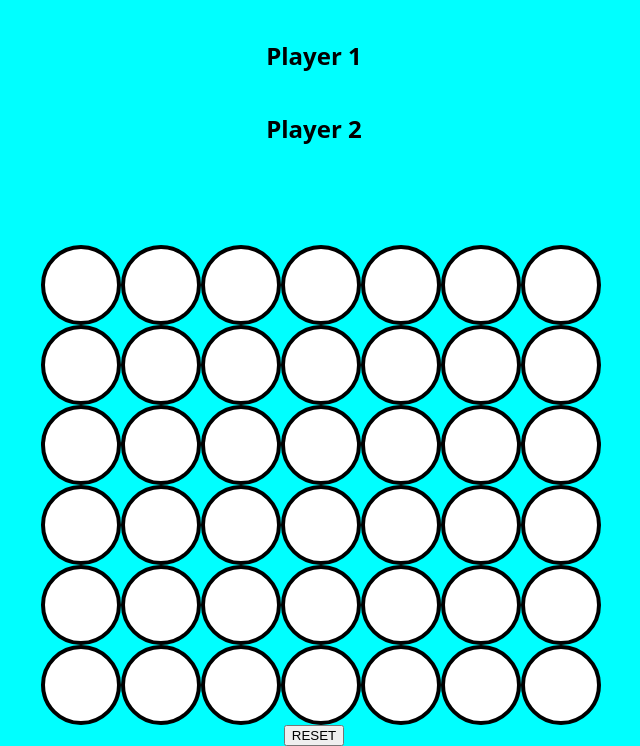
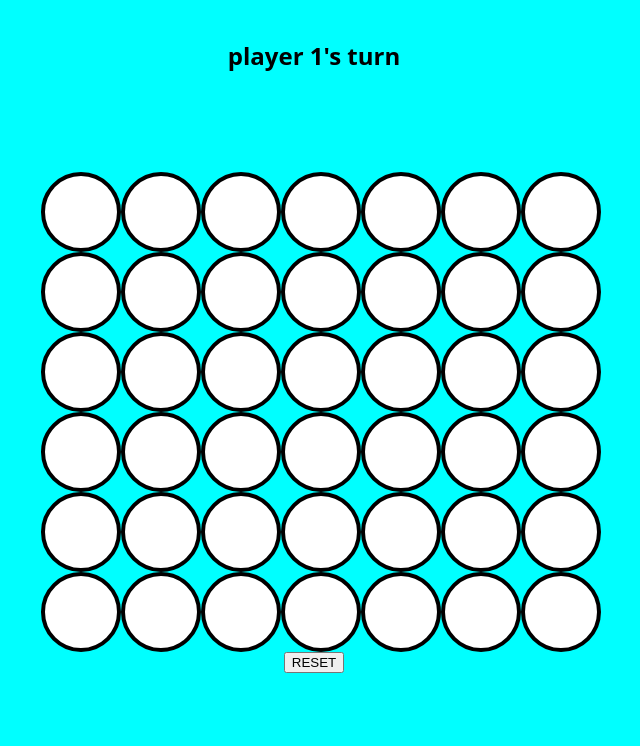
Before and after one commit to dcharr16/connect-four-proj, a plain HTML site: page index.html in a window 1280 px wide. Shown: the part 67-813 px from the top of the page, without its empty margins (326-966 px from the left). Drawn offline with Linux system fonts and the light colour scheme.

Commit message:
add winningCombos list, add init message

```diff
--- a/app.js
+++ b/app.js
@@ -1,8 +1,93 @@
 /*-------------------------------- Constants --------------------------------*/
 
 
-const columnCombos = [r1c1, r1c2, r1c3, r1c4, r1c4, r1c5, r1c6]
-// if first 2 objects = each other if 4in a row >= abs[4]
+// const winningCombos =
+//                       Rows
+//                       [0,1,2,3]
+//                       [1,2,3,4]
+//                       [2,3,4,5]
+//                       [3,4,5,6]
+
+//                       [7,8,9,10]
+//                       [8,9,10,11]
+//                       [9,10,11,12]
+//                       [10,11,12,13]
+
+//                       [14,15,16,17]
+//                       [15,16,17,18]
+//                       [16,17,18,19]
+//                       [17,18,19,20]
+
+//                       [21,22,23,24]
+//                       [22,23,24,25]
+//                       [23,24,25,26]
+//                       [24,25,26,27]
+
+//                       [28,29,30,31]
+//                       [29,30,31,32]
+//                       [30,31,32,33]
+//                       [31,32,33,34]
+
+//                       [35,36,37,38]
+//                       [36,37,38,39]
+//                       [37,38,39,40]
+//                       [38,39,40,41]
+
+//                       columns
+//                       [0, 7, 14, 21]
+//                       [7, 14, 21, 28]
+//                       [14,21,28,35]
+
+//                       [1, 8, 15, 22]
+//                       [8, 15, 22, 29]
+//                       [15, 22, 29, 36]
+
+//                       [2, 9, 16, 23]
+//                       [9, 16, 23, 30]
+//                       [16,23,30,37]
+
+//                       [3, 10, 17, 24]
+//                       [10, 17, 24, 31]
+//                       [17,24,31,38]
+
+//                       [4, 11, 18, 25]
+//                       [11,18,25,32]
+//                       [18,25,32,39]
+
+//                       [5, 12, 19, 26]
+//                       [12,19,26,33]
+//                       [19,26,33,40]
+
+//                       [6, 13, 20, 27]
+//                       [13,20,27,34]
+//                       [20,27,34,41]
+
+//                        diagnals
+//                        [0,8,16,24]
+//                        [8,16,24,32]
+//                        [16,24,32,40]
+//
+//                        [1,9,17,25]
+//                        [9,17,25,33]
+//                        [17,25,33,41]
+
+//                        [2,10,18,26]
+//                        [10,18,26,34]
+
+//                        [3,11,19,27]
+//                        [3,9,15,21]
+
+//                        [4,10,16,22]
+//                        [10,16,22,28]
+
+//                        [5,11,17,23]
+//                        [11,17,23,29]
+//                        [17,23,29,35]
+
+//                        [6, 12, 18, 24]
+//                        [12, 18, 24, 30]
+//                        [18, 24, 30, 36]
+
 
 
 
@@ -18,6 +103,7 @@ playerTurn = 1
 
 
 /*------------------------ Cached Element References ------------------------*/
+const messageEl = document.getElementById("message")
 
 const columnSelect = document.querySelectorAll(".top-square")
 
@@ -47,6 +133,7 @@ function init(){
 
   playerTurn = 1
   winner = null
+  messageEl.innerText = "player 1's turn"
 }
 
 function render (){
--- a/index.html
+++ b/index.html
@@ -10,8 +10,8 @@
 </head>
 <body>
   <h1>Let's Play Connect Four!</h1>
-      <h2 id =Player-1> Player 1</h2>
-      <h2 id =Player-2> Player 2</h2>
+      <h2 id ="message"></h2>
+
 
 
 
@@ -23,7 +23,7 @@
 		<div id="r0c5" class= "top-square"></div>
 		<div id="r0c6" class= "top-square"></div>
 		<div id="r0c7" class= "top-square"></div>
-    <div id="r1c1" class="circ"></div>
+    <!-- <div id="r1c1" class="circ"></div>
 		<div id="r1c2" class="circ"></div>
 		<div id="r1c3" class="circ"></div>
 		<div id="r1c4" class="circ"></div>
@@ -64,7 +64,49 @@
 		<div id="r6c4" class="circ"></div>
 		<div id="r6c5" class="circ"></div>
 		<div id="r6c6" class="circ"></div>
-		<div id="r6c7" class="circ"></div>
+		<div id="r6c7" class="circ"></div> -->
+    <div id="0" class="circ"></div>
+		<div id="1" class="circ"></div>
+		<div id="2" class="circ"></div>
+		<div id="3" class="circ"></div>
+		<div id="4" class="circ"></div>
+		<div id="5" class="circ"></div>
+		<div id="6" class="circ"></div>
+		<div id="7" class="circ"></div>
+		<div id="8" class="circ"></div>
+		<div id="9" class="circ"></div>
+		<div id="10" class="circ"></div>
+		<div id="11" class="circ"></div>
+		<div id="12" class="circ"></div>
+		<div id="13" class="circ"></div>
+		<div id="14" class="circ"></div>
+		<div id="15" class="circ"></div>
+		<div id="16" class="circ"></div>
+		<div id="17" class="circ"></div>
+		<div id="18" class="circ"></div>
+		<div id="19" class="circ"></div>
+		<div id="20" class="circ"></div>
+		<div id="21" class="circ"></div>
+		<div id="22" class="circ"></div>
+		<div id="23" class="circ"></div>
+		<div id="24" class="circ"></div>
+		<div id="25" class="circ"></div>
+		<div id="26" class="circ"></div>
+		<div id="27" class="circ"></div>
+		<div id="28" class="circ"></div>
+		<div id="29" class="circ"></div>
+		<div id="30" class="circ"></div>
+		<div id="31" class="circ"></div>
+		<div id="32" class="circ"></div>
+		<div id="33" class="circ"></div>
+		<div id="34" class="circ"></div>
+		<div id="35" class="circ"></div>
+		<div id="36" class="circ"></div>
+		<div id="37" class="circ"></div>
+		<div id="38" class="circ"></div>
+		<div id="39" class="circ"></div>
+		<div id="40" class="circ"></div>
+		<div id="41" class="circ"></div>
 	</section>
   <button id= "reset-button" class= "btn btn-lg btn-primary">RESET</button>
 
```
